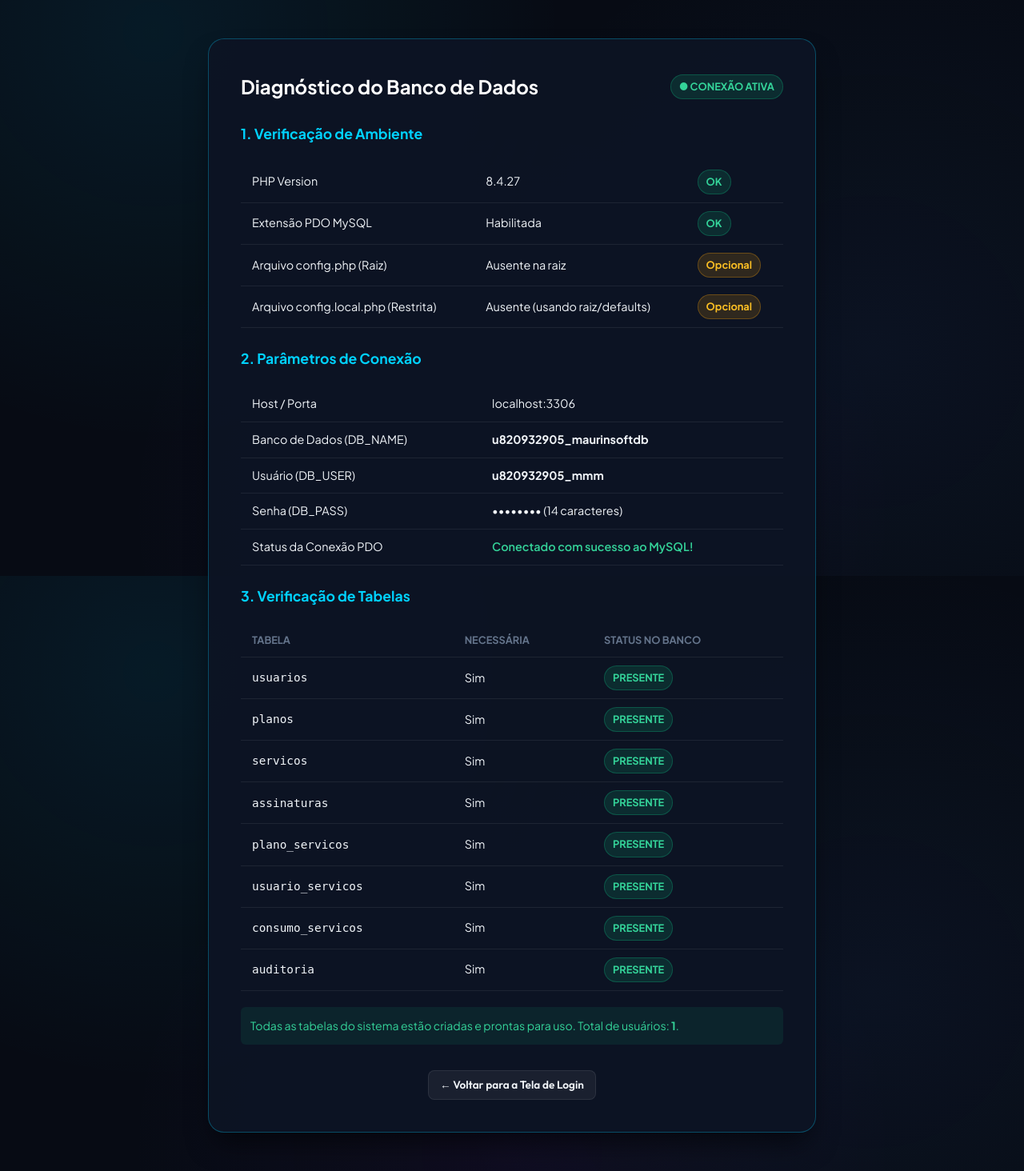
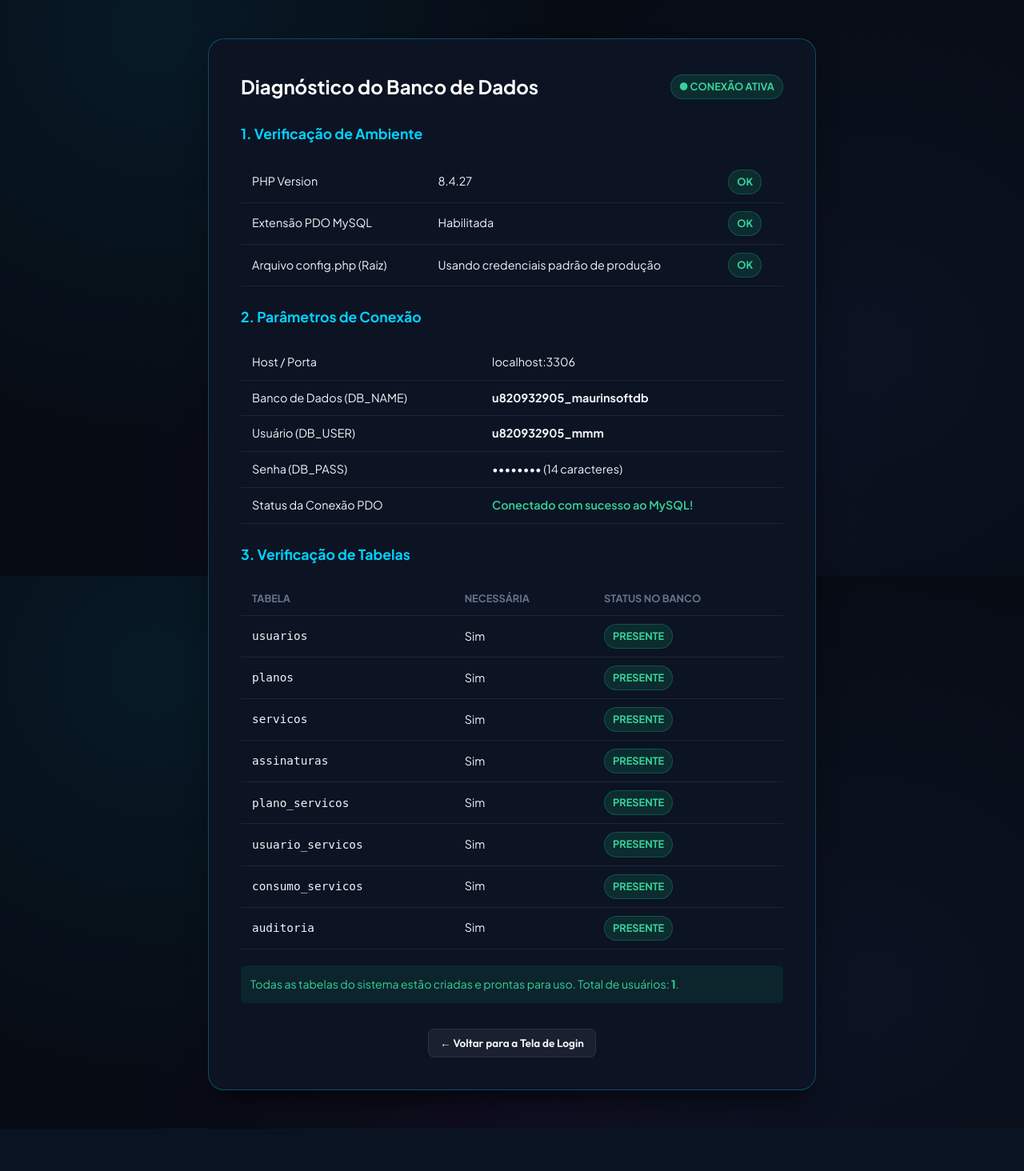
Before and after one commit to marcelomaurin/site, a PHP site: page /restrita/diagnostico.php in a window 1280 px wide. Shown: the part 80-1544 px from the top of the page at 80% size. After the commit the page ends 1491 px from the top, so only its background shows below. Run offline with PHP 8.4, Linux system fonts and the light colour scheme; data comes from the database, SQL or seed files in the repository.

Commit message:
refactor(restrita): remove config.local.php e unifica conexao pelo config.php da raiz

```diff
--- a/restrita/config.php
+++ b/restrita/config.php
@@ -7,27 +7,20 @@ declare(strict_types=1);
  * Ordem de prioridade para configuração:
  * 1. Arquivo config.php da raiz do site (/public_html/config.php)
  * 2. Arquivo variaveis.php da raiz do site (/public_html/variaveis.php)
- * 3. Arquivo local protegido de restrita: restrita/config.local.php
- * 4. Variáveis de ambiente: DB_HOST, DB_NAME, DB_USER, DB_PASS, DB_PORT
- * 5. Valores padrão de fallback do servidor de produção
+ * 3. Variáveis de ambiente: DB_HOST, DB_NAME, DB_USER, DB_PASS, DB_PORT
+ * 4. Valores padrão de produção do servidor
  */
 
-// 1. Tenta carregar o config.php da raiz do site (public_html/config.php)
+// 1. Carrega o config.php da raiz do site (public_html/config.php)
 $rootConfigFile = dirname(__DIR__) . '/config.php';
 if (is_file($rootConfigFile) && realpath($rootConfigFile) !== realpath(__FILE__)) {
     @include_once $rootConfigFile;
 }
 
-// 2. Tenta carregar variaveis.php da raiz do site (se existir)
+// 2. Carrega variaveis.php da raiz do site (se existir)
 $rootVariaveisFile = dirname(__DIR__) . '/variaveis.php';
 if (is_file($rootVariaveisFile)) {
     @include_once $rootVariaveisFile;
-}
-
-// 3. Tenta carregar config.local.php específico de restrita (se existir)
-$localConfigFile = __DIR__ . '/config.local.php';
-if (is_file($localConfigFile)) {
-    @include_once $localConfigFile;
 }
 
 function envValue(string $name, string $default = ''): string
@@ -36,7 +29,7 @@ function envValue(string $name, string $default = ''): string
     return $v === false ? $default : trim((string)$v);
 }
 
-// Mapeia variáveis legadas da raiz ($host, $dbname, $user, $password, etc.) caso definidas na raiz
+// Mapeia configurações da raiz ($host, $dbname, $user, $password, etc.) ou fallback de produção
 if (!defined('DB_HOST')) {
     $val = $host ?? $db_host ?? envValue('DB_HOST', 'localhost');
     define('DB_HOST', (string)$val);
@@ -65,7 +58,7 @@ function dbConfigurado(): bool
 
 /*
  * OAuth Google
- * Configure no servidor, no config.php da raiz ou em config.local.php:
+ * Configure no config.php da raiz ou no ambiente do servidor:
  *   GOOGLE_CLIENT_ID
  *   GOOGLE_CLIENT_SECRET
  *   GOOGLE_REDIRECT_URI
@@ -127,7 +120,7 @@ function db(): PDO
     }
 
     if (!dbConfigurado()) {
-        throw new PDOException('Credenciais do banco de dados não configuradas. Verifique o arquivo config.php da raiz ou restrita/config.local.php.');
+        throw new PDOException('Credenciais do banco de dados não configuradas. Verifique o arquivo config.php da raiz.');
     }
 
     $dsn = 'mysql:host=' . DB_HOST . ';port=' . DB_PORT . ';dbname=' . DB_NAME . ';charset=utf8mb4';
--- a/restrita/diagnostico.php
+++ b/restrita/diagnostico.php
@@ -142,7 +142,6 @@ if ($acao === 'inicializar_tabelas') {
 // Checagens de ambiente
 $rootConfigExiste = is_file(dirname(__DIR__) . '/config.php');
 $rootVariaveisExiste = is_file(dirname(__DIR__) . '/variaveis.php');
-$localConfigExiste = is_file(__DIR__ . '/config.local.php');
 $extPdo = extension_loaded('pdo');
 $extPdoMysql = extension_loaded('pdo_mysql');
 $phpVersao = PHP_VERSION;
@@ -171,7 +170,7 @@ if (dbConfigurado()) {
         $dbErro = $e->getMessage();
     }
 } else {
-    $dbErro = 'Credenciais não configuradas (DB_PASS vazio ou ausente). Crie restrita/config.local.php.';
+    $dbErro = 'Credenciais não configuradas (DB_PASS vazio ou ausente). Verifique config.php na raiz do site.';
 }
 ?>
 <!DOCTYPE html>
@@ -237,13 +236,8 @@ if (dbConfigurado()) {
       </tr>
       <tr>
         <td>Arquivo config.php (Raiz)</td>
-        <td><?= $rootConfigExiste ? 'Presente na raiz do site' : ($rootVariaveisExiste ? 'variaveis.php presente na raiz' : 'Ausente na raiz') ?></td>
-        <td><span class="status-badge <?= ($rootConfigExiste || $rootVariaveisExiste) ? 'ok' : 'warn' ?>"><?= ($rootConfigExiste || $rootVariaveisExiste) ? 'OK' : 'Opcional' ?></span></td>
-      </tr>
-      <tr>
-        <td>Arquivo config.local.php (Restrita)</td>
-        <td><?= $localConfigExiste ? 'Presente no servidor' : 'Ausente (usando raiz/defaults)' ?></td>
-        <td><span class="status-badge <?= $localConfigExiste ? 'ok' : 'warn' ?>"><?= $localConfigExiste ? 'OK' : 'Opcional' ?></span></td>
+        <td><?= $rootConfigExiste ? 'Presente na raiz do site' : ($rootVariaveisExiste ? 'variaveis.php presente na raiz' : 'Usando credenciais padrão de produção') ?></td>
+        <td><span class="status-badge <?= ($rootConfigExiste || $rootVariaveisExiste) ? 'ok' : 'ok' ?>">OK</span></td>
       </tr>
     </table>
 
@@ -322,19 +316,8 @@ if (dbConfigurado()) {
     <?php else: ?>
       <div style="padding:14px; border-radius:6px; background:rgba(239,68,68,.1); border:1px solid rgba(239,68,68,.3); color:#fca5a5; font-size:0.9rem; line-height:1.6;">
         <strong>Como resolver a falha de conexão:</strong><br>
-        1. No gerenciador de arquivos da Hostinger (ou via FTP/SSH), acesse a pasta <code>restrita/</code>.<br>
-        2. Crie ou edite o arquivo <code>config.local.php</code> com suas credenciais do MySQL:<br>
-        <div class="code-box">
-&lt;?php<br>
-declare(strict_types=1);<br>
-<br>
-const DB_HOST = 'localhost';<br>
-const DB_PORT = '3306';<br>
-const DB_NAME = 'u820932905_maurinsoftdb'; // Seu banco no painel da Hostinger<br>
-const DB_USER = 'u820932905_mmm';          // Seu usuário MySQL no painel<br>
-const DB_PASS = 'SuaSenhaAqui';             // Senha configurada para o usuário MySQL<br>
-        </div>
-        3. Recarregue esta página para validar o status.
+        1. Certifique-se de que o arquivo <code>config.php</code> ou <code>variaveis.php</code> na raiz do site está configurado com o MySQL.<br>
+        2. Recarregue esta página para validar o status.
       </div>
     <?php endif; ?>
 
--- a/restrita/login.php
+++ b/restrita/login.php
@@ -19,7 +19,7 @@ if ($_SERVER['REQUEST_METHOD'] === 'POST') {
 
     try {
         if (!dbConfigurado()) {
-            $erro = 'Acesso ao banco de dados não configurado. Verifique o arquivo config.php na raiz do site ou restrita/config.local.php.';
+            $erro = 'Acesso ao banco de dados não configurado. Verifique o arquivo config.php na raiz do site.';
         } elseif (loginUsuario($email, $senha)) {
             $u = usuarioAtual();
             header('Location: ' . ($u && $u['papel'] === 'admin' ? 'admin/index.php' : 'index.php'));
@@ -29,7 +29,7 @@ if ($_SERVER['REQUEST_METHOD'] === 'POST') {
         }
     } catch (PDOException $e) {
         error_log('Erro de banco no login: ' . $e->getMessage());
-        $erro = 'Não foi possível conectar ao banco de dados MySQL (' . e(defined('DB_NAME') ? DB_NAME : 'indefinido') . '). Verifique o arquivo config.php na raiz ou restrita/config.local.php.';
+        $erro = 'Não foi possível conectar ao banco de dados MySQL (' . e(defined('DB_NAME') ? DB_NAME : 'indefinido') . '). Verifique o arquivo config.php na raiz do site.';
     } catch (Throwable $e) {
         error_log('Erro geral no login: ' . $e->getMessage());
         $erro = 'Falha ao autenticar no servidor: ' . $e->getMessage();
@@ -78,7 +78,7 @@ if ($_SERVER['REQUEST_METHOD'] === 'POST') {
       <div class="alert-banner warn">
         <strong>⚠️ Banco de Dados Não Configurado</strong><br>
         O arquivo de acesso ao MySQL ainda não foi detectado.<br>
-        Configure as credenciais em <code>config.php</code> na raiz do site ou em <code>restrita/config.local.php</code>.
+        Configure as credenciais em <code>config.php</code> na raiz do site.
       </div>
     <?php endif; ?>
 
```
Also changed, not shown: 1 other file.
